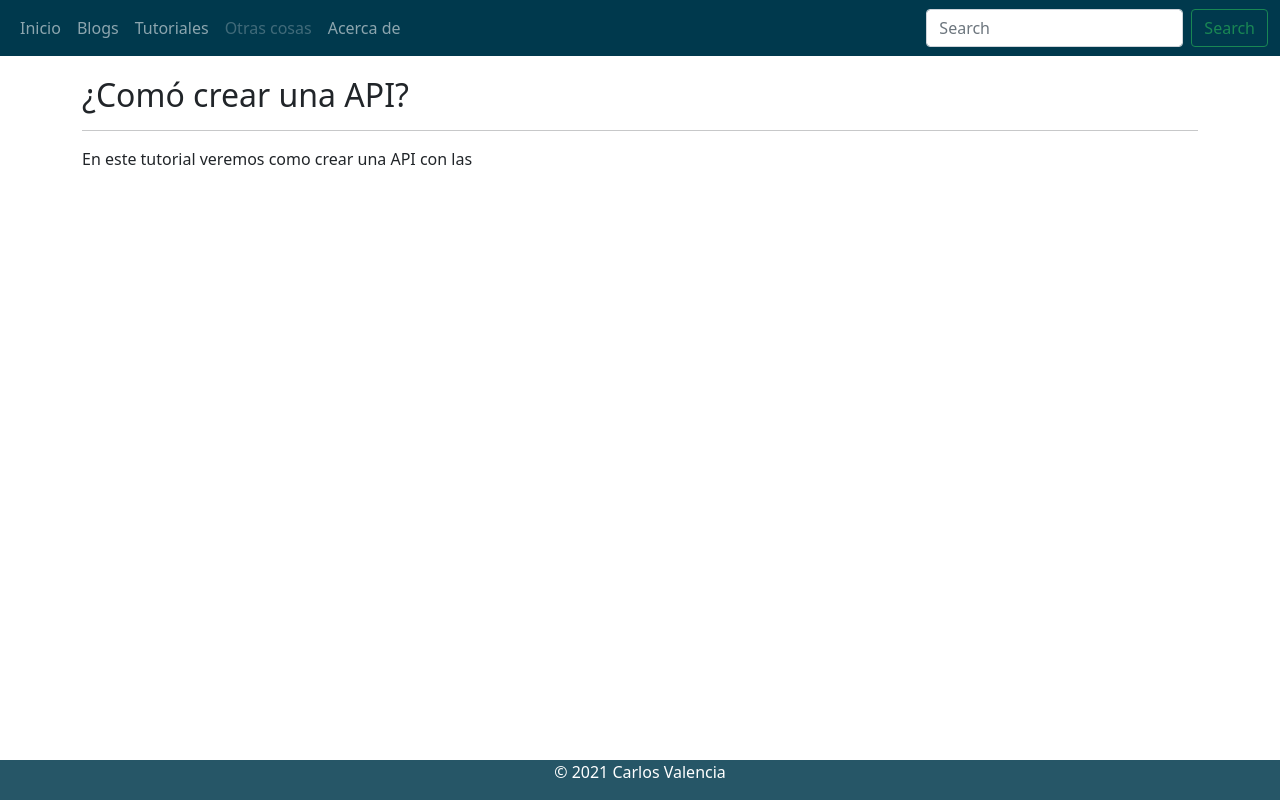
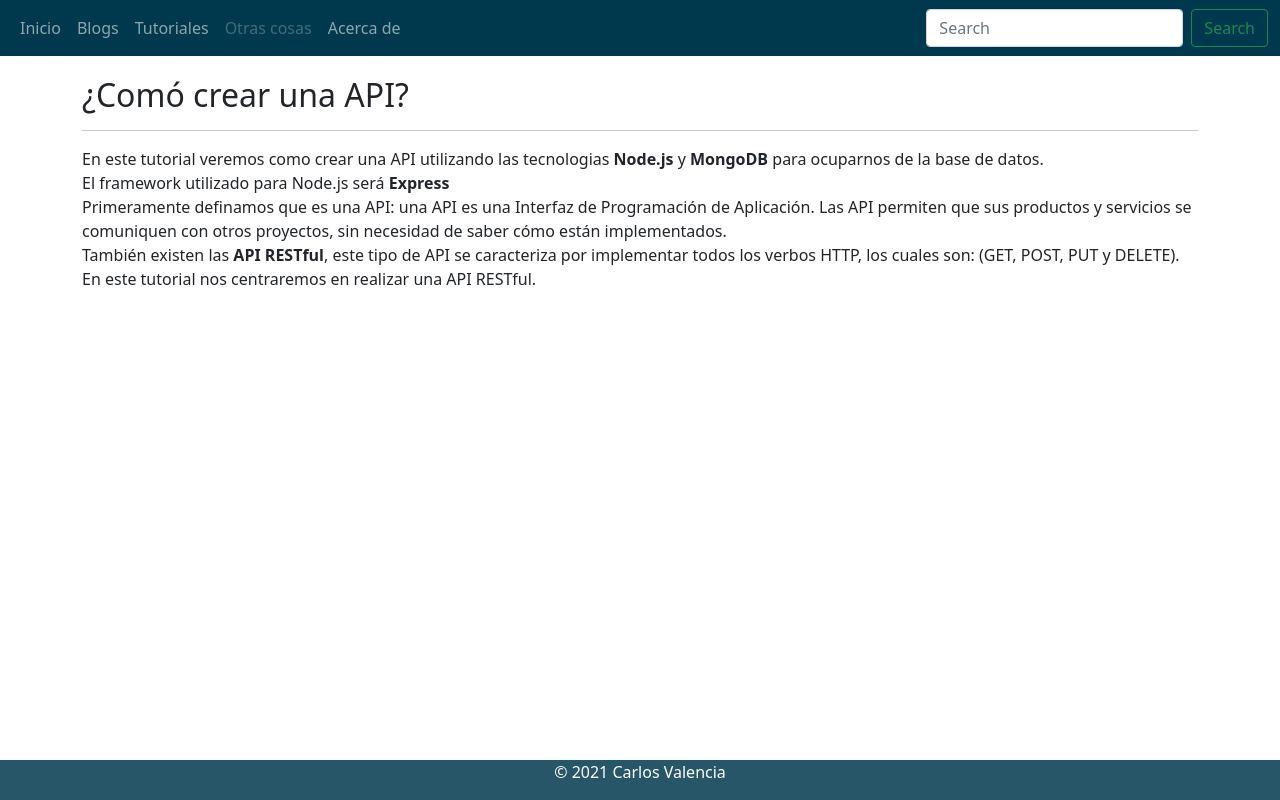
Before and after one commit to carlosValencia01/my-personal-page, an Angular app: page /tutorials-home/como-hacer-una-api in a window 1280 px wide. Built offline with nearby package versions, Linux system fonts and the light colour scheme.

Commit message:
feat: instroduction to api tutorial

```diff
--- a/src/app/components/tutorials/how-to-api/how-to-api.component.html
+++ b/src/app/components/tutorials/how-to-api/how-to-api.component.html
@@ -3,5 +3,17 @@
 <hr>
 
 <p>
-    En este tutorial veremos como crear una API con las
+    En este tutorial veremos como crear una API utilizando las tecnologias <strong>Node.js</strong> y
+    <strong>MongoDB</strong> para ocuparnos de la base de datos.
+    <br>
+    El framework utilizado para Node.js será <strong>Express</strong>
+    <br>
+    Primeramente definamos que es una API: una API es una Interfaz de Programación de Aplicación.
+    Las API permiten que sus productos y servicios se comuniquen con otros proyectos, sin necesidad de saber cómo están implementados.
+    <br>
+    También existen las <strong>API RESTful</strong>, este tipo de API se caracteriza por implementar todos los verbos HTTP, los cuales son: (GET, POST, PUT y DELETE).
+    En este tutorial nos centraremos en realizar una API RESTful.
+    <br>
+    <br>
+
 </p>
```
